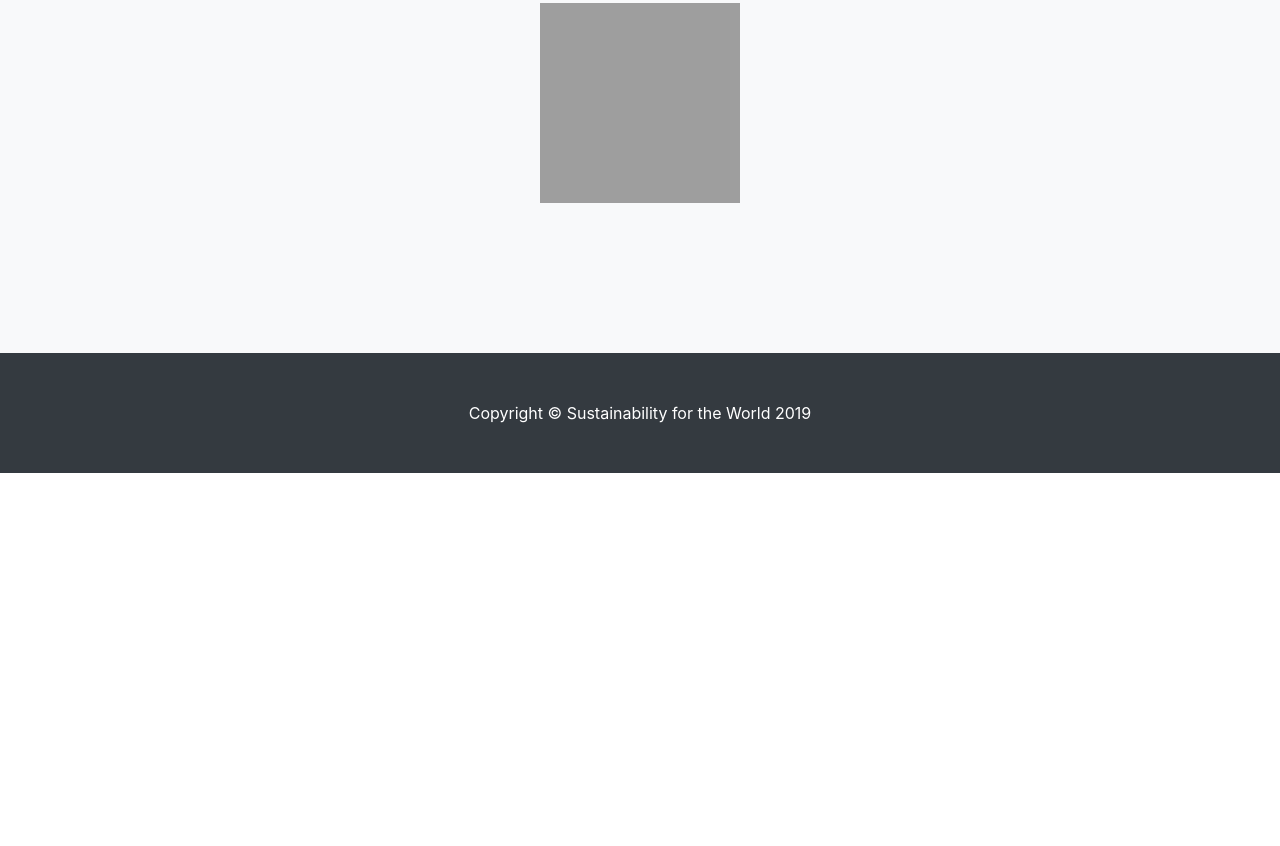
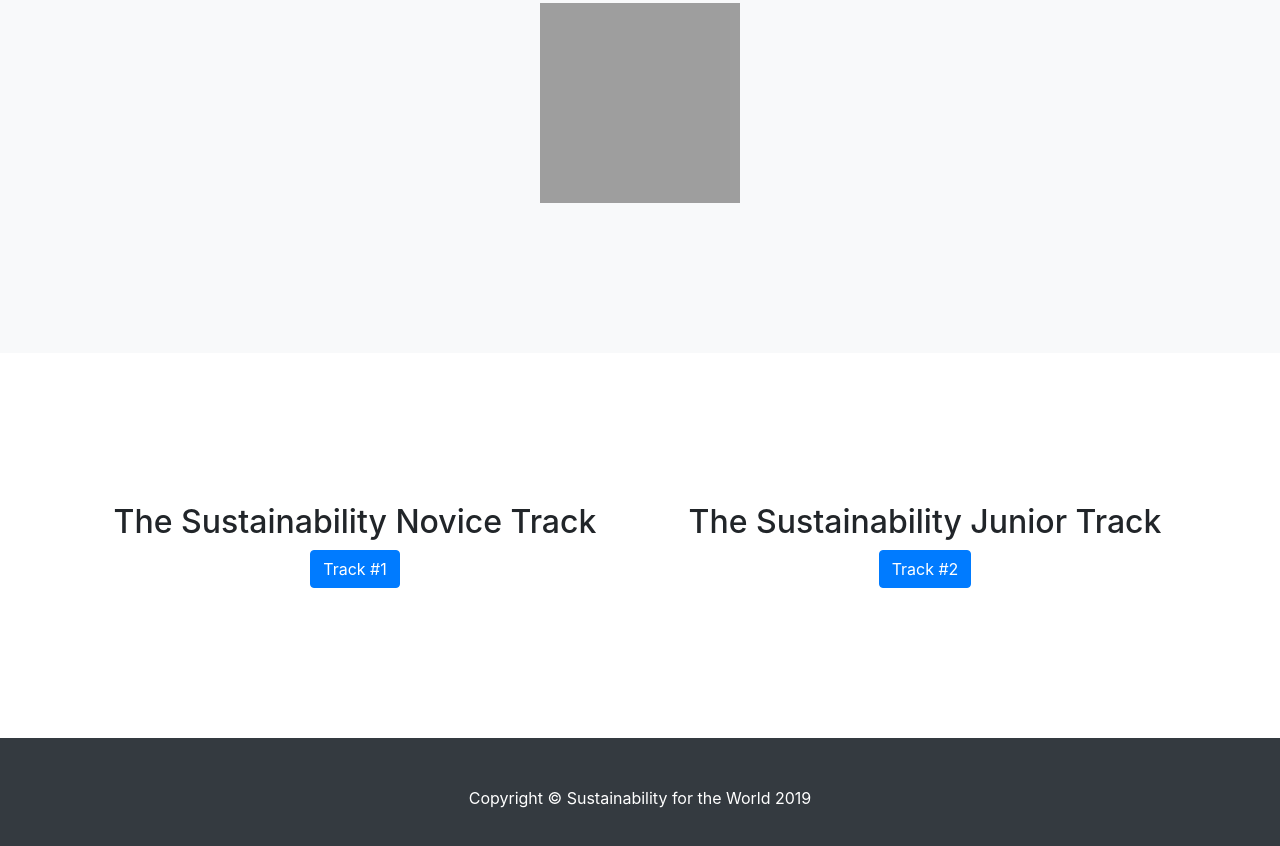
Before and after one commit to fernsanchez2334/devfest-2019, a website with bundled scripts: page startbootstrap-scrolling-nav-gh-pages/track3.html in a window 1280 px wide. Shown: the part 1886-2732 px from the top of the page. Before the commit the page ends 2359 px from the top, so only its background shows below. Built offline with nearby package versions, Linux system fonts and the light colour scheme; grey boxes are pictures that could not be loaded.

Commit message:
Put the buttons in correct files

```diff
--- a/startbootstrap-scrolling-nav-gh-pages/track3.html
+++ b/startbootstrap-scrolling-nav-gh-pages/track3.html
@@ -8,7 +8,7 @@
   <meta name="description" content="">
   <meta name="author" content="">
 
-  <title>Track Two Notifications</title>
+  <title>Track Three Notifications</title>
 
   <!-- Bootstrap core CSS -->
   <link href="vendor/bootstrap/css/bootstrap.min.css" rel="stylesheet">
@@ -30,7 +30,7 @@
       <div class="collapse navbar-collapse" id="navbarResponsive">
         <ul class="navbar-nav ml-auto">
           <li class="nav-item">
-            <a class="nav-link js-scroll-trigger" href="Learn.html">Learn More about Sustainability</a>
+            <a class="nav-link js-scroll-trigger" href="index.html">Home</a>
           </li>
         </ul>
       </div>
@@ -92,6 +92,27 @@
     </div>
   </section>
 
+  <section id="contact">
+    <div class="container">
+      <div class="row">
+        <div class="col-sm">
+          <center>
+          <h2>The Sustainability Novice Track</h2>
+            <a class="btn btn-primary" href="track1.html" role="button">Track #1</a>
+          </center>
+        </div>
+
+        <div class = "col-sm">
+          <center><h2>The Sustainability Junior Track</h2>
+            <a class="btn btn-primary" href="track2.html" role="button">Track #2</a>
+        </center>
+        </div>
+          </center>
+        </div>
+      </div>
+    </div>
+  </section>
+
 
   <!-- Footer -->
   <footer class="py-5 bg-dark">
```
Also changed, not shown: startbootstrap-scrolling-nav-gh-pages/track1.html (+23 -0 lines), startbootstrap-scrolling-nav-gh-pages/track2.html (+22 -1 lines).
